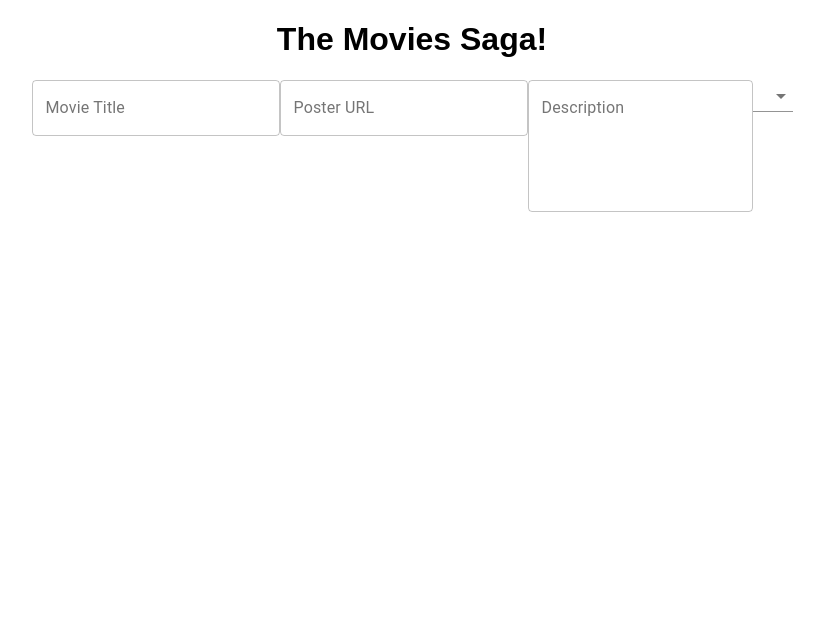
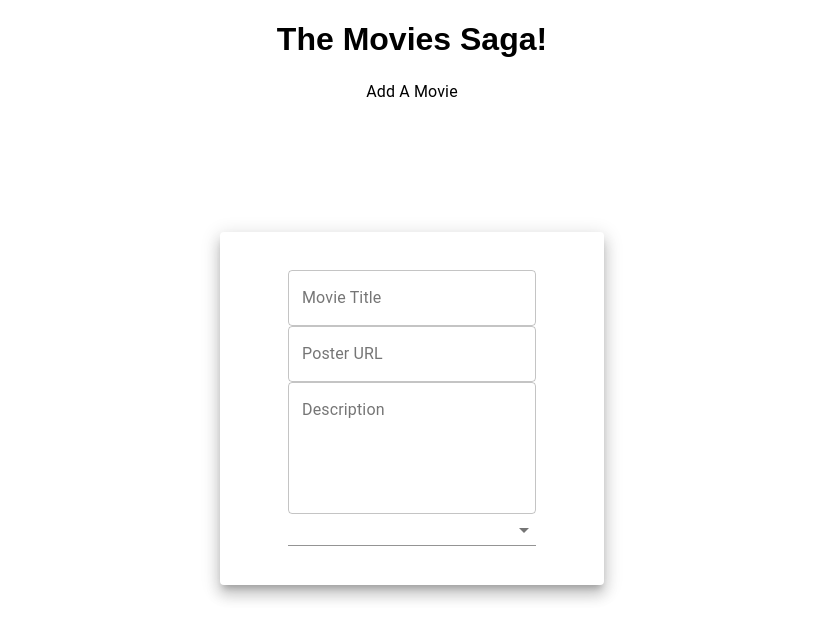
Before and after one commit to Raveryk/Movie-List, a React (Create React App) app: page /#/add in a window 1280 px wide. Shown: the top 640 px of the page, without its empty margins (228-1052 px from the left). Built offline with nearby package versions, Linux system fonts and the light colour scheme.

Commit message:
Added extra Material UI styling to inputs - particularly focused on genre selector.

```diff
--- a/src/components/AddMovie/AddMovie.css
+++ b/src/components/AddMovie/AddMovie.css
@@ -0,0 +1,7 @@
+.addMovie {
+    margin-left: 35%;
+    margin-right: 35%;
+    margin-top: 10%;
+    padding: 3%;
+
+}
--- a/src/components/AddMovie/AddMovie.jsx
+++ b/src/components/AddMovie/AddMovie.jsx
@@ -1,32 +1,70 @@
 import TextField from '@material-ui/core/TextField';
 import Select from '@material-ui/core/Select';
 import MenuItem from '@material-ui/core/MenuItem';
+import InputLabel from '@material-ui/core/InputLabel';
+import FormControl from '@material-ui/core/FormControl';
+import Card from '@material-ui/core/Card';
+import Chip from '@material-ui/core/Chip';
+
+import '../AddMovie/AddMovie.css';
+
+
+import { useState } from 'react';
+import { Typography } from '@material-ui/core';
 
 
 function AddMovie() {
 
+const [genre, setGenre] = useState([]);
+console.log(genre);
+
+const handleChange = (event) => {
+    setGenre(event.target.value);
+}
+
+const genreNames = [
+    "Adventure",
+    "Animated",
+    "Biographical",
+    "Comedy",
+    "Disaster",
+    "Drama",
+    "Epic",
+    "Fantasy",
+    "Musical",
+    "Romantic",
+    "Sci-Fi",
+    "Space-Opera",
+    "Superhero"
+]
+
     return(
         <>
-        <form>
+        <Typography >Add A Movie</Typography>
+
+
+        <Card className="addMovie" elevation={10}>
+        <FormControl>
             <TextField label="Movie Title" variant="outlined"/>
             <TextField label="Poster URL" variant="outlined"/>
             <TextField label="Description" multiline rows={5} variant="outlined"/>
-            <Select value="Genre">
-                <MenuItem>Adventure</MenuItem>
-                <MenuItem>Animated</MenuItem>
-                <MenuItem>Biographical</MenuItem>
-                <MenuItem>Comedy</MenuItem>
-                <MenuItem>Disaster</MenuItem>
-                <MenuItem>Drama</MenuItem>
-                <MenuItem>Epic</MenuItem>
-                <MenuItem>Fantasy</MenuItem>
-                <MenuItem>Musical</MenuItem>
-                <MenuItem>Romantic</MenuItem>
-                <MenuItem>Sci-Fi</MenuItem>
-                <MenuItem>Space-Opera</MenuItem>
-                <MenuItem>Superhero</MenuItem>
+            <Select placeholder="Genre" multiple value={genre} onChange={handleChange}
+            renderValue={(selected) => (
+                <div>
+                {selected.map((value) => (
+                    <Chip key={value} label={value} />
+                ))}
+                </div>
+            )}>
+                {genreNames.map(name => (
+                    <MenuItem key={name} value={name}>
+                        {name}
+                    </MenuItem>
+                ))}
             </Select>
-        </form>
+        </FormControl>
+        </Card>
+
 
         </>
     )
```
